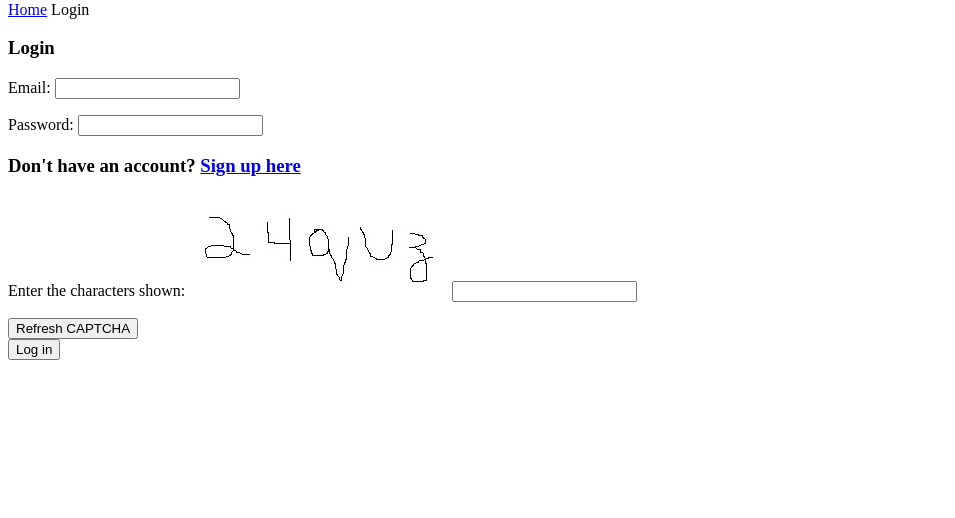
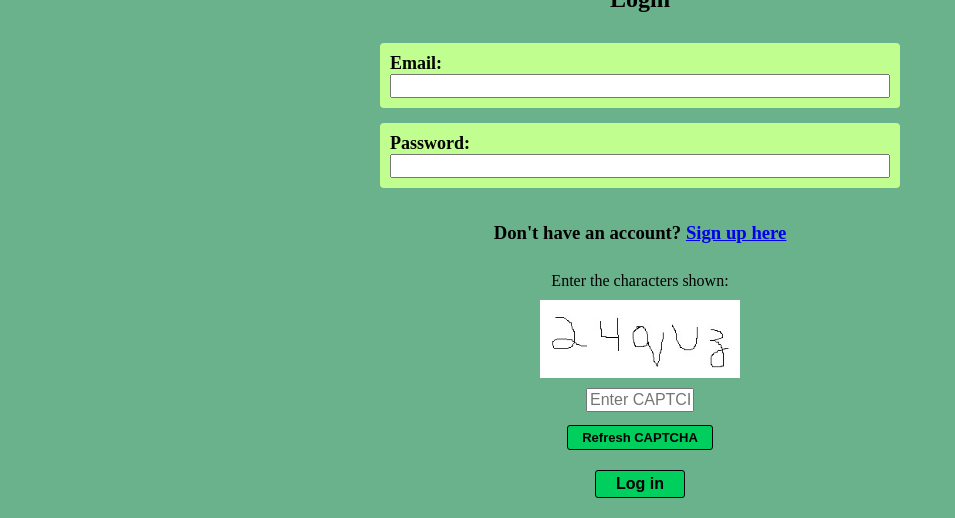
Before and after one commit to immanueligwe151/lowa-grocery-store, a PHP site: page /frontend/login.php in a window 1280 px wide. Shown: the part 372-890 px from the top of the page, without its empty margins (0-955 px from the left). Before the commit the page ends 732 px from the top, so only its background shows below. Run offline with PHP 8.4, Linux system fonts and the light colour scheme; data that the repository does not hold is empty.

Commit message:
began adding css styles to pages, adjusted returned error messages for login function to implement a more friendly UI

```diff
--- a/frontend/css/styles.css
+++ b/frontend/css/styles.css
@@ -1,20 +1,102 @@
+body {
+    background-color: #6AB28B;
+    margin: 0px;
+    padding: 0px;
+}
+
+button, .form-submit {
+    padding: 4px 14px 4px 14px;
+    font-size: medium;
+    font-weight: 600;
+    background-color: #00CE5D;
+    border: 1px solid black;
+    border-radius: 3px;
+}
+
+button:hover, .form-submit:hover {
+    cursor: pointer;
+    background-color: #00FF73;
+}
+
+header {
+    display: flex;
+    flex-direction: column;
+    align-items: center;
+    margin-top: 10px;
+    margin-bottom: 10px;;
+}
+
+header img {
+    width: 30%;
+    max-width: 300px;
+}
+
+header h4 {
+    font-size: larger;
+    margin: 5px;
+}
+
+nav {
+    background-color: #00FF73;
+    display: flex;
+    flex-wrap: wrap;
+    flex-direction: row;
+    padding: 15px;
+    margin: 5px 0px 10px 0px;
+    gap: clamp(10px, 15%, 30px);
+    justify-content: center;
+}
+
+.nav-link {
+    font-size: large;
+    font-weight: 600;
+    margin: 5px;
+}
+
+.nav-link:not(.selected):hover {
+    background-color: bisque;
+    cursor: pointer;
+}
+
+section {
+    margin: 10px;
+    padding: 10px;
+}
+section h2 {
+    margin: 0px;
+    text-align: center;
+}
+
+#dropdown-div {
+    text-align: center;
+    margin-bottom: 10px;
+}
+
+#dropdown-menu {
+    width: 250px;
+    font-size: large;
+    font-weight: 600;
+}
 
 .item-grid {
     display: flex;
     flex-wrap: wrap;
-    gap: 10px;
+    gap: 15px;
+    align-items: center;
+    justify-content: center;
 }
 
 .item-card {
-    border: 1px solid #ddd;
+    border: 1px solid grey;
     padding: 10px;
-    width: 150px;
+    width: 190px;
     text-align: center;
+    background-color: #C0FF8F;
 }
 
 .item-image {
-    width: 100px;
-    height: 100px;
+    width: 150px;
+    height: 150px;
     object-fit: cover;
 }
 
@@ -23,8 +105,94 @@
 }
 
 .item-price {
-    color: green;
+    font-size: medium;
+    font-weight: 500;
 }
+
+.add-to-basket {
+    padding: 3px 11px 3px 11px;
+    font-size: medium;
+    font-weight: 600;
+    background-color: #00CE5D;
+    border: 1px solid black;
+    border-radius: 3px;
+}
+
+.add-to-basket:hover {
+    cursor: pointer;
+    background-color: #00FF73;
+}
+
+form {
+    display: flex;
+    flex-direction: column;
+    justify-content: center;
+    align-items: center;
+}
+
+.form-fields {
+    padding: 10px;
+    display: flex;
+    flex-direction: column;
+    border-radius: 4px;
+    background-color: #C0FF8F;
+    margin-bottom: 15px;
+    width: 45%;
+    max-width: 500px;
+}
+
+.form-fields label {
+    font-size: large;
+    font-weight: 600;
+}
+
+.form-fields input, #captcha {
+    font-size: medium;
+    font-weight: 500;
+}
+
+.error-message {
+    color: red;
+    font-size: medium;
+    font-weight: 500;
+    margin: 3px 0px 3px 0px;
+    padding: 0px;
+}
+
+#captcha-div {
+    display: flex;
+    flex-direction: column;
+    gap: 10px;
+    justify-content: center;
+    align-items: center;
+    margin: 10px;
+}
+
+#captcha-image {
+    width: 200px;
+    height: auto;
+    object-fit: cover;
+}
+
+#captcha {
+    width: 100px;
+}
+
+#captcha-button {
+    font-size: small;
+    margin: 3px 0px 10px 0px;
+}
+
+.form-submit {
+    padding-right: 20px;
+    padding-left: 20px;
+}
+
+
+
+
+
+
 
 .basket-img {
     width: 50px;
--- a/frontend/login.php
+++ b/frontend/login.php
@@ -2,8 +2,12 @@
 session_start();
 
 include('../backend/connection.php');
-$error_message = isset($_SESSION['login_error']) ? $_SESSION['login_error'] : null;
-unset($_SESSION['login_error'])
+$email_error = isset($_SESSION['email_error']) ? $_SESSION['email_error'] : null;
+unset($_SESSION['email_error']);
+$password_error = isset($_SESSION['password_error']) ? $_SESSION['password_error'] : null;
+unset($_SESSION['password_error']);
+$captcha_error = isset($_SESSION['captcha_error']) ? $_SESSION['captcha_error'] : null;
+unset($_SESSION['captcha_error'])
 ?>
 
 <!DOCTYPE html>
@@ -26,52 +30,47 @@
 
         <nav>
             <a class="nav-link" href="..">Home</a>
-            <?php if ($loggedIn): ?>
-                <a class="nav-link">My Basket</a>
-                <a class="nav-link">My Account</a>
-                <a class="nav-link">My Orders</a>
-            <?php else: ?>
-                <a class="nav-link">Login</a>
-            <?php endif; ?>
+            <a class="nav-link selected">Login</a>
         </nav>
 
         <section>
-            <div>
-                <h3>Login</h3>
-            </div>
-            <div>
+            <h2>Login</h2>
+        </section>
+
+        <section>
             <form method="POST" action="../backend/auth_login.php">
                 <div class="form-fields">
                     <label for="email">Email:</label>
                     <input type="email" id="email" name="email" required>
-                        <p class="error-message" id="email-error"></p>
+                    <?php if ($email_error): ?>
+                        <p class="error-message"><?php echo $email_error; ?></p>
+                    <?php endif; ?>
                 </div>
 
                 <div class="form-fields">
                     <label for="password">Password:</label>
                     <input type="password" id="password" name="password" required>
-                        <p class="error-message" id="password-error"></p>
+                    <?php if ($password_error): ?>
+                        <p class="error-message"><?php echo $password_error; ?></p>
+                    <?php endif; ?>
                 </div>
 
-                    <div>
+                <div style="text-align: center;">
                     <h3>Don't have an account? <a href="./signup.php">Sign up here</a></h3>
                 </div>
 
-                    <div>
+                <div id="captcha-div">
                     <label for="captcha">Enter the characters shown:</label>
                     <img id="captcha-image" src="" alt="CAPTCHA">
-                        <input type="text" id="captcha" name="captcha" required>
-                        <p class="error-message" id="captcha-error"></p>
-                        <button type="button" onclick="loadCaptcha()">Refresh CAPTCHA</button>
+                    <input type="text" id="captcha" name="captcha" placeholder="Enter CAPTCHA here"required>
+                    <?php if ($captcha_error): ?>
+                        <p class="error-message"><?php echo $captcha_error; ?></p>
+                    <?php endif; ?>
+                    <button type="button" id="captcha-button" onclick="loadCaptcha()">Refresh CAPTCHA</button>
                 </div>
 
-                    <?php if ($error_message): ?>
-                        <p class="error-message"><?php echo $error_message; ?></p>
-                    <?php endif; ?>
-
-                    <input type="submit" value="Log in">
+                <input type="submit" class="form-submit" value="Log in">
             </form>
-            </div>
         </section>
     </body>
     <script src="./js/script.js"></script>
--- a/index.php
+++ b/index.php
@@ -42,7 +42,7 @@
         </header>
 
         <nav>
-            <a class="nav-link">Home</a>
+            <a class="nav-link selected">Home</a>
             <?php if ($loggedIn): ?>
                 <a class="nav-link my-basket-a" href="./frontend/my_basket.php">My Basket</a>
                 <a class="nav-link" href="./frontend/my_account.php">My Account</a>
```
Also changed, not shown: backend/auth_login.php (+11 -5 lines). Lines whose indentation alone changed are shown as unchanged.
